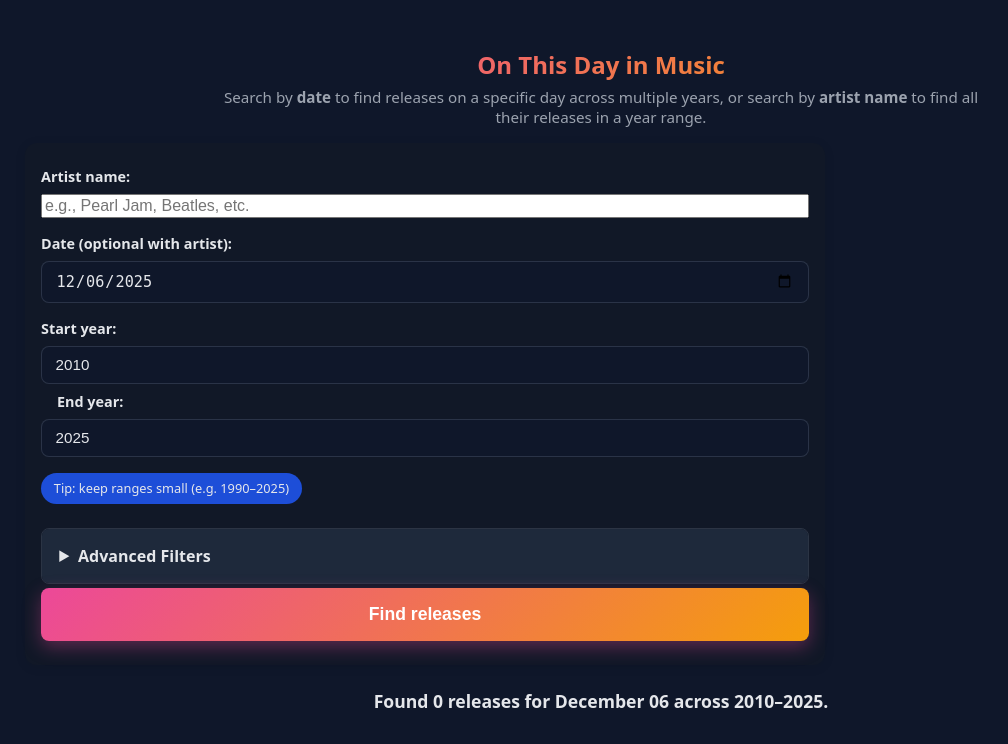
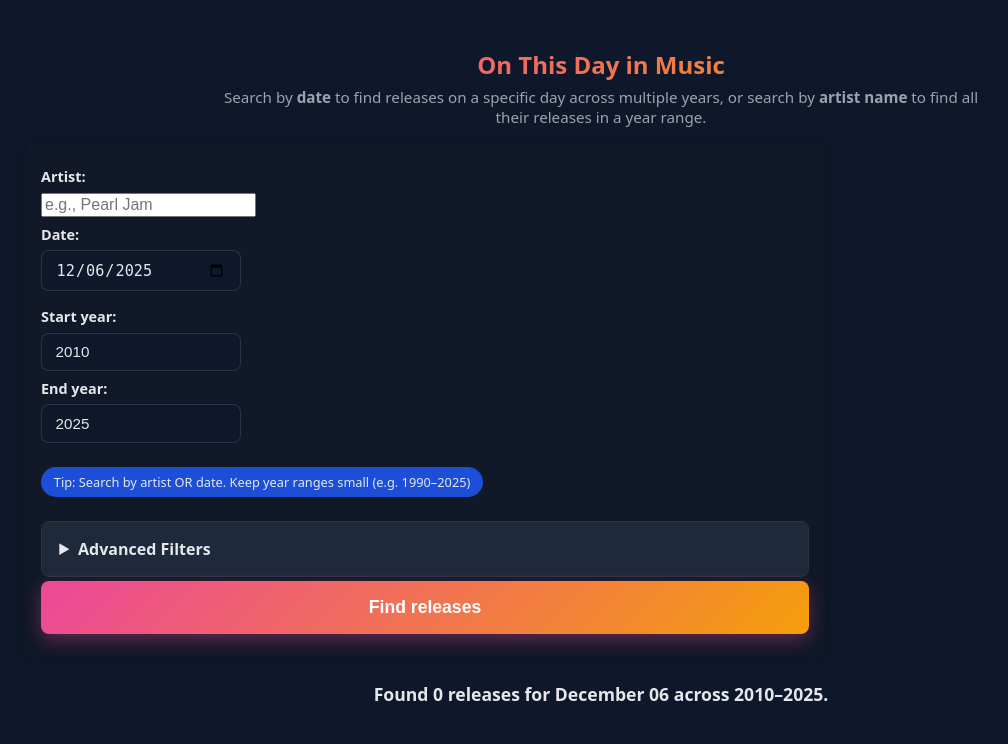
Before and after one commit to ericsjaffe/music-news-site, a Flask app: page /releases in a window 1280 px wide. Shown: the part 138-882 px from the top of the page, without its empty margins (39-1047 px from the left). Run offline with Flask 3, Linux system fonts and the light colour scheme; data that the repository does not hold is empty.

Commit message:
Make releases form more compact - Artist/Date on one line, years on another

```diff
--- a/static/styles.css
+++ b/static/styles.css
@@ -446,6 +446,31 @@ body {
   gap: 0.75rem;
 }
 
+.form-row-compact {
+  display: flex;
+  gap: 1rem;
+  align-items: flex-start;
+  margin-bottom: 1rem;
+}
+
+.form-field {
+  display: flex;
+  flex-direction: column;
+  gap: 0.4rem;
+  flex: 1;
+  min-width: 200px;
+}
+
+.form-field label {
+  font-size: 0.85rem;
+  font-weight: 600;
+  color: var(--text-primary);
+}
+
+.form-field input {
+  width: 100%;
+}
+
 .releases-form label {
   display: inline-block;
   min-width: 80px;
@@ -724,6 +749,16 @@ body {
   .site-header h1 {
     font-size: 1.25rem;
     flex: 0 1 auto;
+  }
+
+  /* Form compact rows stack on mobile */
+  .form-row-compact {
+    flex-direction: column;
+    gap: 0.75rem;
+  }
+
+  .form-field {
+    min-width: 100%;
   }
 
   /* Show mobile menu toggle button */
--- a/templates/releases.html
+++ b/templates/releases.html
@@ -95,24 +95,32 @@
     </div>
 
     <form method="post" class="releases-form">
-      <div class="form-row">
-        <label for="artist_filter">Artist name:</label>
+      <div class="form-row form-row-compact">
+        <div class="form-field">
+          <label for="artist_filter">Artist:</label>
           <input type="text" id="artist_filter" name="artist_filter"
-               value="{{ artist_filter or '' }}" placeholder="e.g., Pearl Jam, Beatles, etc.">
+                 value="{{ artist_filter or '' }}" placeholder="e.g., Pearl Jam">
         </div>
-      <div class="form-row">
-        <label for="date">Date (optional with artist):</label>
+        <div class="form-field">
+          <label for="date">Date:</label>
           <input type="date" id="date" name="date"
                  value="{{ date_value or '' }}">
         </div>
-      <div class="form-row">
+      </div>
+      <div class="form-row form-row-compact">
+        <div class="form-field">
           <label for="start_year">Start year:</label>
           <input type="number" id="start_year" name="start_year"
                  value="{{ start_year or '' }}" min="1900" max="{{ current_year }}">
-        <label for="end_year" style="margin-left:1rem;">End year:</label>
+        </div>
+        <div class="form-field">
+          <label for="end_year">End year:</label>
           <input type="number" id="end_year" name="end_year"
                  value="{{ end_year or '' }}" min="1900" max="{{ current_year }}">
-        <span class="chip">Tip: keep ranges small (e.g. 1990–2025)</span>
+        </div>
+      </div>
+      <div class="form-row">
+        <span class="chip">Tip: Search by artist OR date. Keep year ranges small (e.g. 1990–2025)</span>
       </div>
 
       <!-- Advanced Filters (UI ready for backend implementation) -->
```
Lines whose indentation alone changed are shown as unchanged.
